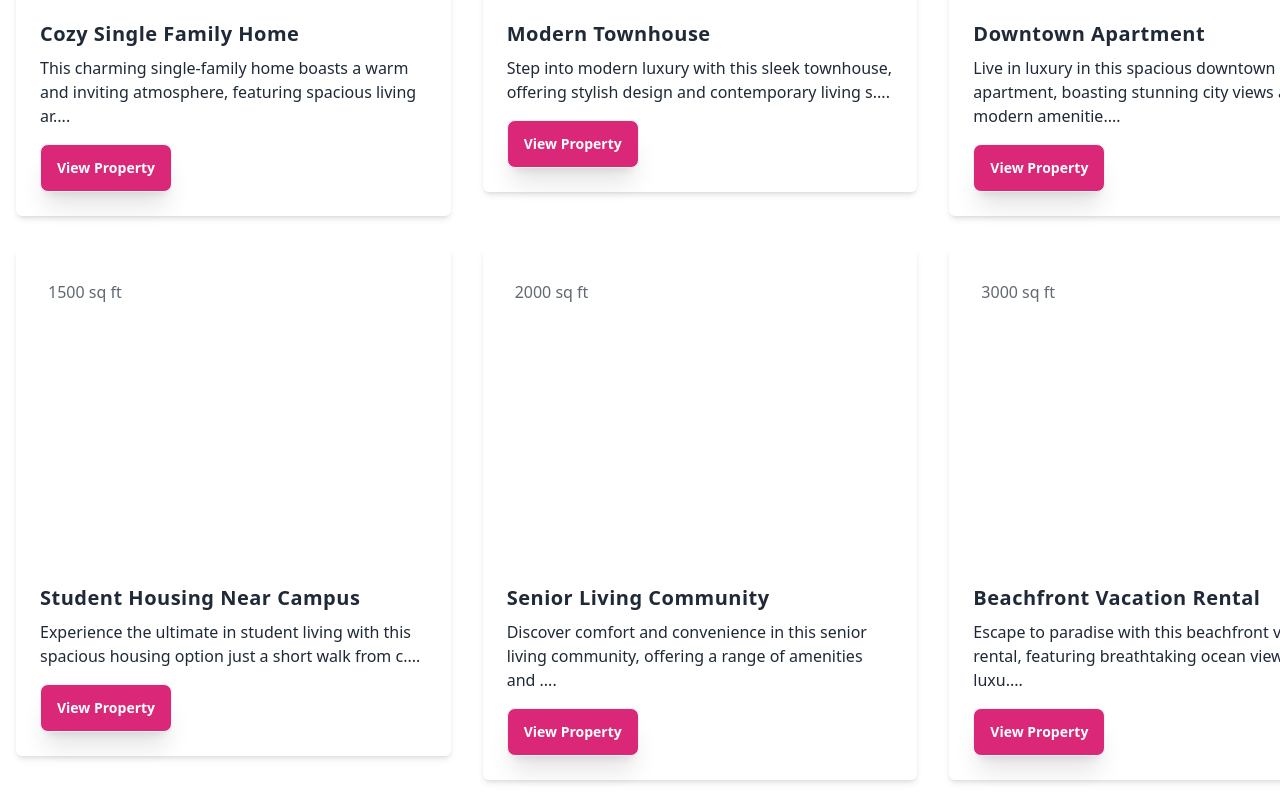
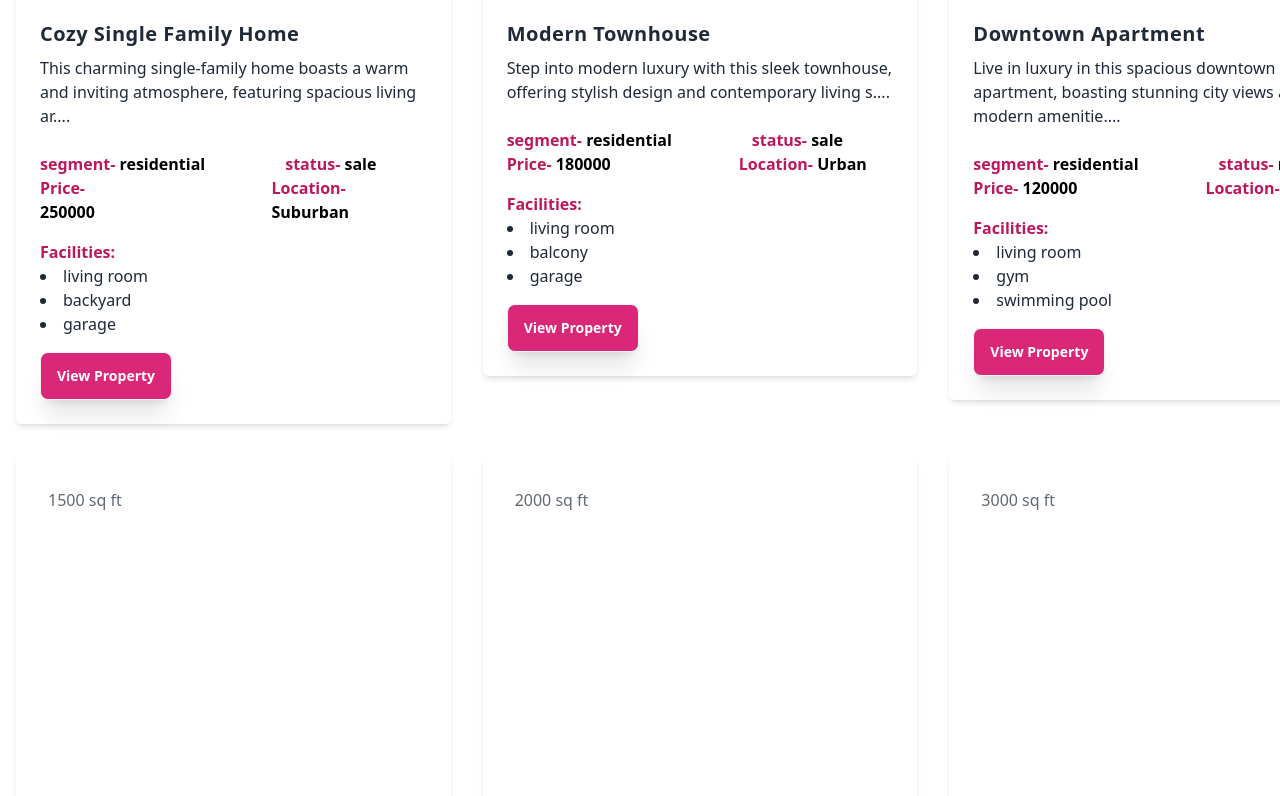
Before and after one commit to munia121/assignment-9-real-eastes, a React (Vite) app: page / in a window 1280 px wide. Shown: the part 1340-2136 px from the top of the page. Built offline with nearby package versions, Linux system fonts and the light colour scheme; no server answers.

Commit message:
added some card functionalitys

```diff
--- a/src/Pages/Home/SingleCard.jsx
+++ b/src/Pages/Home/SingleCard.jsx
@@ -1,3 +1,4 @@
+/* eslint-disable react/jsx-key */
 /* eslint-disable react/prop-types */
 
 
@@ -6,7 +7,8 @@ import { Link } from "react-router-dom";
 
 const SingleCard = ({ data }) => {
     // eslint-disable-next-line no-unused-vars
-    const {id,image_url,estate_title,description, area} = data;
+    const {id,image_url,estate_title,description, area, segment_name,status,price,location,facilities} = data;
+
     return (
         <div>
             <div className=" relative p-6 rounded-md shadow-md dark:bg-gray-50 dark:text-gray-900">
@@ -18,6 +20,21 @@ const SingleCard = ({ data }) => {
                     <h2 className="text-xl font-semibold tracking-wide">{estate_title}</h2>
                 </div>
                 <p className="dark:text-gray-800">{description.slice(0,100)}....</p>
+                <div className="flex mt-6  gap-5 lg:gap-20 md:gap-20">
+                    <p className="text-pink-700 font-bold">segment- <span className="text-black">{segment_name}</span></p>
+                    <p className="text-pink-700 font-bold">status- <span className="text-black">{status}</span></p>
+                </div>
+
+                <div className="flex  gap-5 lg:gap-32 md:gap-20">
+                    <p className="text-pink-700 font-bold">Price- <span className="text-black">{price}</span></p>
+                    <p className="text-pink-700 font-bold">Location- <span className="text-black">{location}</span></p>
+                </div>
+                <div className="mt-4">
+                    <span className="text-pink-700 font-bold">Facilities: </span>
+                    {
+                        facilities.map(item => <li>{item}</li>)
+                    }
+                </div>
                 <Link to={`cardDetails/${id}`}><button  className=" btn mt-4 bg-pink-600 text-white shadow-xl">View Property</button></Link>
             </div>
         </div>
```
Also changed, not shown: 1 other file (tests, documents, lock files or other folders).
